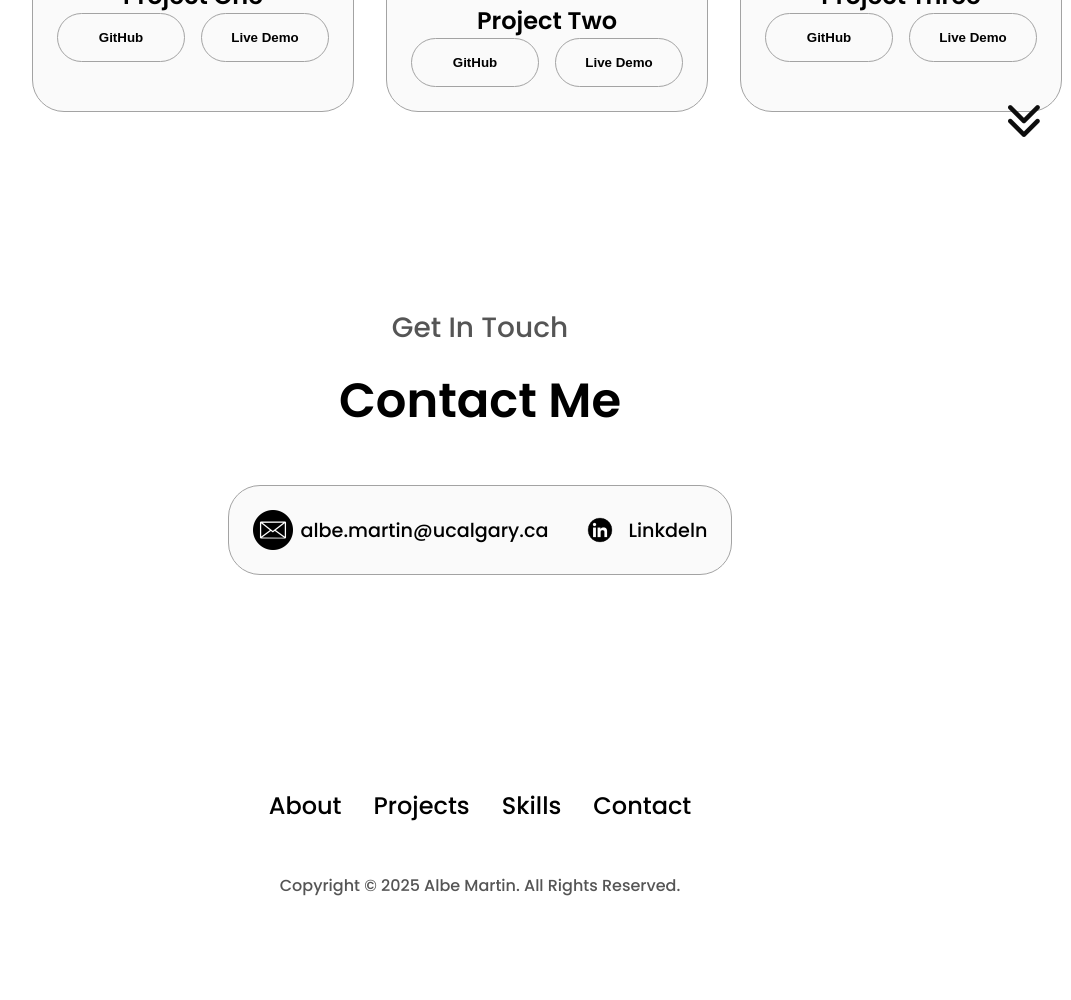
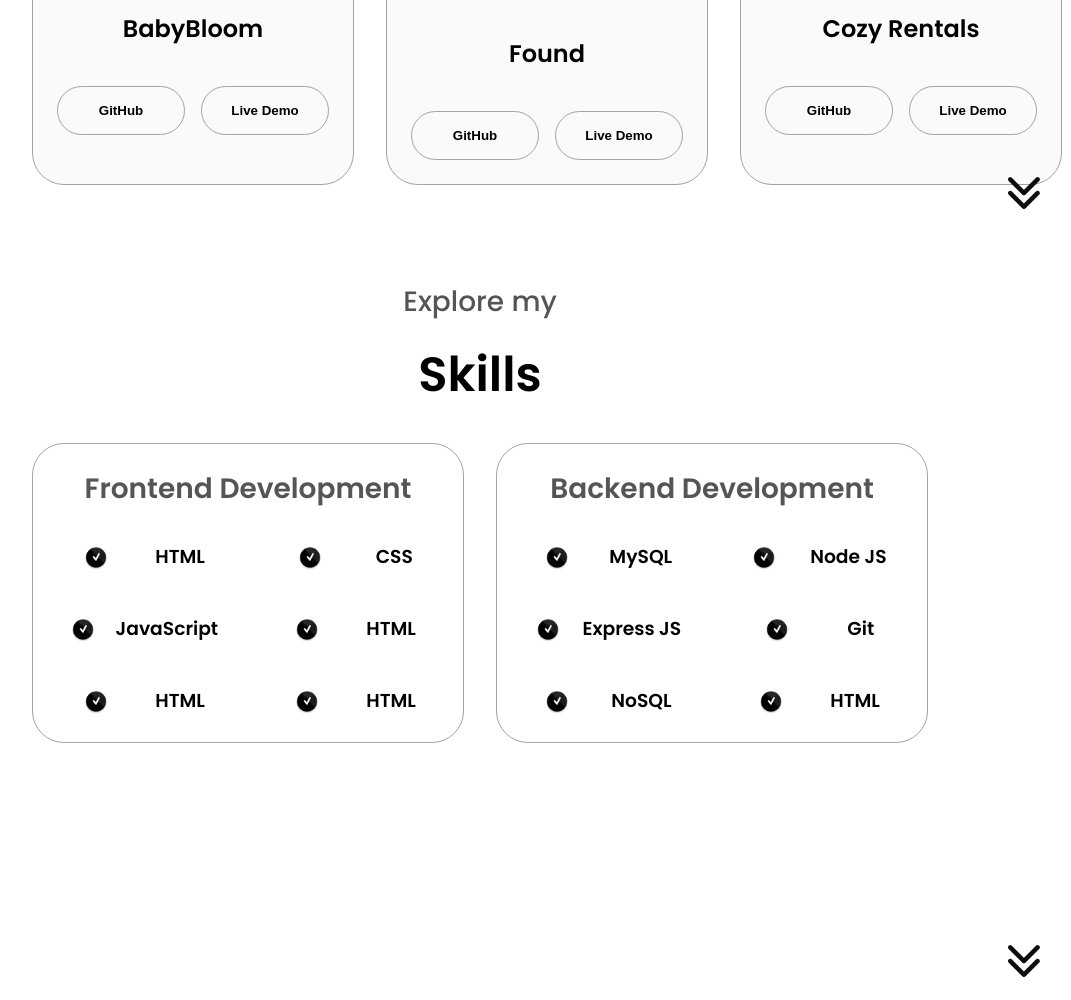
Before and after one commit to albe-martin/digital-portfolio, a plain HTML site: page index.html in a window 1280 px wide. Shown: the part 2140-3140 px from the top of the page, without its empty margins (160-1231 px from the left). Before the commit the page ends 3085 px from the top, so only its background shows below. Drawn offline with Linux system fonts and the light colour scheme.

Commit message:
updated with skill section
still needs to edit the live demo of projects

```diff
--- a/index.html
+++ b/index.html
@@ -89,7 +89,7 @@
             <div class="details-container color-conatiner">
                 <div class="article-container">
                     <img src="./assets/project1.avif" alt="Project 1" class="project-img">
-                    <h2 class="experience-sub-title project-tile">Project One</h2>
+                    <h2 class="experience-sub-title project-tile">BabyBloom</h2>
                     <div class="btn-container">
                         <button class="btn btn-color-2 project-btn" onclick="location.href='https://github.com/albe-martin/BabyBloom'">GitHub </button>
                         <button class="btn btn-color-2 project-btn" onclick="location.href='https://github.com/albe-martin/BabyBloom'">Live Demo </button>
@@ -99,7 +99,7 @@
             <div class="details-container color-conatiner">
                 <div class="article-container">
                     <img src="./assets/project2.jpeg" alt="Project 2" class="project-img">
-                    <h2 class="experience-sub-title project-tile">Project Two</h2>
+                    <h2 class="experience-sub-title project-tile">Found</h2>
                     <div class="btn-container">
                         <button class="btn btn-color-2 project-btn" onclick="location.href='https://csgit.ucalgary.ca/evan.lester/seng513-202501-group-15'">GitHub </button>
                         <button class="btn btn-color-2 project-btn" onclick="location.href='https://github.com/albe-martin/BabyBloom'">Live Demo </button>
@@ -109,7 +109,7 @@
             <div class="details-container color-conatiner">
                 <div class="article-container">
                     <img src="./assets/project3.webp" alt="Project 3" class="project-img">
-                    <h2 class="experience-sub-title project-tile">Project Three</h2>
+                    <h2 class="experience-sub-title project-tile">Cozy Rentals</h2>
                     <div class="btn-container">
                         <button class="btn btn-color-2 project-btn" onclick="location.href='https://github.com/albe-martin/Cozy-rentals'">GitHub </button>
                         <button class="btn btn-color-2 project-btn" onclick="location.href='https://github.com/albe-martin/BabyBloom'">Live Demo </button>
@@ -118,7 +118,98 @@
             </div>
             </div>
         </div>
-        <img src="./assets/arrow-icon.png" alt="Arrow icon" class="icon arrow" onclick="location.href='./#projects'">
+        <img src="./assets/arrow-icon.png" alt="Arrow icon" class="icon arrow" onclick="location.href='./#skills'">
+    </section>
+    <section id="skills">
+        <p class="section__text__p1">Explore my</p>
+        <h1 class="title">Skills</h1>
+        <div class="skill-details-conatiner">
+            <div class="about-containers">
+                <div class="details-container">
+                    <h2 class="skill-sub-title">Frontend Development</h2>
+                    <div class="article-container">
+                        <article>
+                            <img src="./assets/checkmark.png" alt="skill icon" class="icon"/>
+                            <div>
+                                <h3>HTML</h3>
+                            </div>
+                        </article>
+                        <article>
+                            <img src="./assets/checkmark.png" alt="skill icon" class="icon"/>
+                            <div>
+                                <h3>CSS</h3>
+                            </div>
+                        </article>
+                        <article>
+                            <img src="./assets/checkmark.png" alt="skill icon" class="icon"/>
+                            <div>
+                                <h3>JavaScript</h3>
+                            </div>
+                        </article>
+                        <article>
+                            <img src="./assets/checkmark.png" alt="skill icon" class="icon"/>
+                            <div>
+                                <h3>HTML</h3>
+                            </div>
+                        </article>
+                        <article>
+                            <img src="./assets/checkmark.png" alt="skill icon" class="icon"/>
+                            <div>
+                                <h3>HTML</h3>
+                            </div>
+                        </article>
+                        <article>
+                            <img src="./assets/checkmark.png" alt="skill icon" class="icon"/>
+                            <div>
+                                <h3>HTML</h3>
+                            </div>
+                        </article>
+                    </div>
+                </div>
+                <div class="details-container">
+                    <h2 class="skill-sub-title">Backend Development</h2>
+                    <div class="article-container">
+                        <article>
+                            <img src="./assets/checkmark.png" alt="skill icon" class="icon"/>
+                            <div>
+                                <h3>MySQL</h3>
+                            </div>
+                        </article>
+                        <article>
+                            <img src="./assets/checkmark.png" alt="skill icon" class="icon"/>
+                            <div>
+                                <h3>Node JS</h3>
+                            </div>
+                        </article>
+                        <article>
+                            <img src="./assets/checkmark.png" alt="skill icon" class="icon"/>
+                            <div>
+                                <h3>Express JS</h3>
+                            </div>
+                        </article>
+                        <article>
+                            <img src="./assets/checkmark.png" alt="skill icon" class="icon"/>
+                            <div>
+                                <h3>Git</h3>
+                            </div>
+                        </article>
+                        <article>
+                            <img src="./assets/checkmark.png" alt="skill icon" class="icon"/>
+                            <div>
+                                <h3>NoSQL</h3>
+                            </div>
+                        </article>
+                        <article>
+                            <img src="./assets/checkmark.png" alt="skill icon" class="icon"/>
+                            <div>
+                                <h3>HTML</h3>
+                            </div>
+                        </article>
+                    </div>
+                </div>
+            </div>
+        </div>
+        <img src="./assets/arrow-icon.png" alt="Arrow icon" class="icon arrow" onclick="location.href='./#contact'">
     </section>
     <section id="contact">
         <p class="section__text__p1">Get In Touch</p>
--- a/style.css
+++ b/style.css
@@ -342,6 +342,49 @@ section{
     border-color: rgb(163, 163, 163);
 }
 
+/*skills section*/
+#skills{
+    position: relative;
+}
+
+.skill-sub-title{
+    color:rgb(85, 85, 85);
+    font-weight: 600;
+    font-size: 1.75rem;
+    margin-bottom: 2rem;
+}
+
+.skill-details-container{
+    display: flex;
+    justify-content: center;
+    flex-direction: column;
+}
+
+.article-container{
+    display: flex;
+    text-align: initial;
+    flex-wrap: wrap;
+    flex-direction: row;
+    gap:2.5rem;
+    justify-content: space-around;
+}
+
+article{
+    display: flex;
+    width: 10rem;
+    justify-content: space-around;
+    gap: 0.5rem;
+}
+
+article .icon{
+    cursor: default;
+}
+
+
+
+
+
+
 /*contact section*/
 #contact{
     display: flex;
```
Also changed, not shown: assets/checkmark.png (added).
